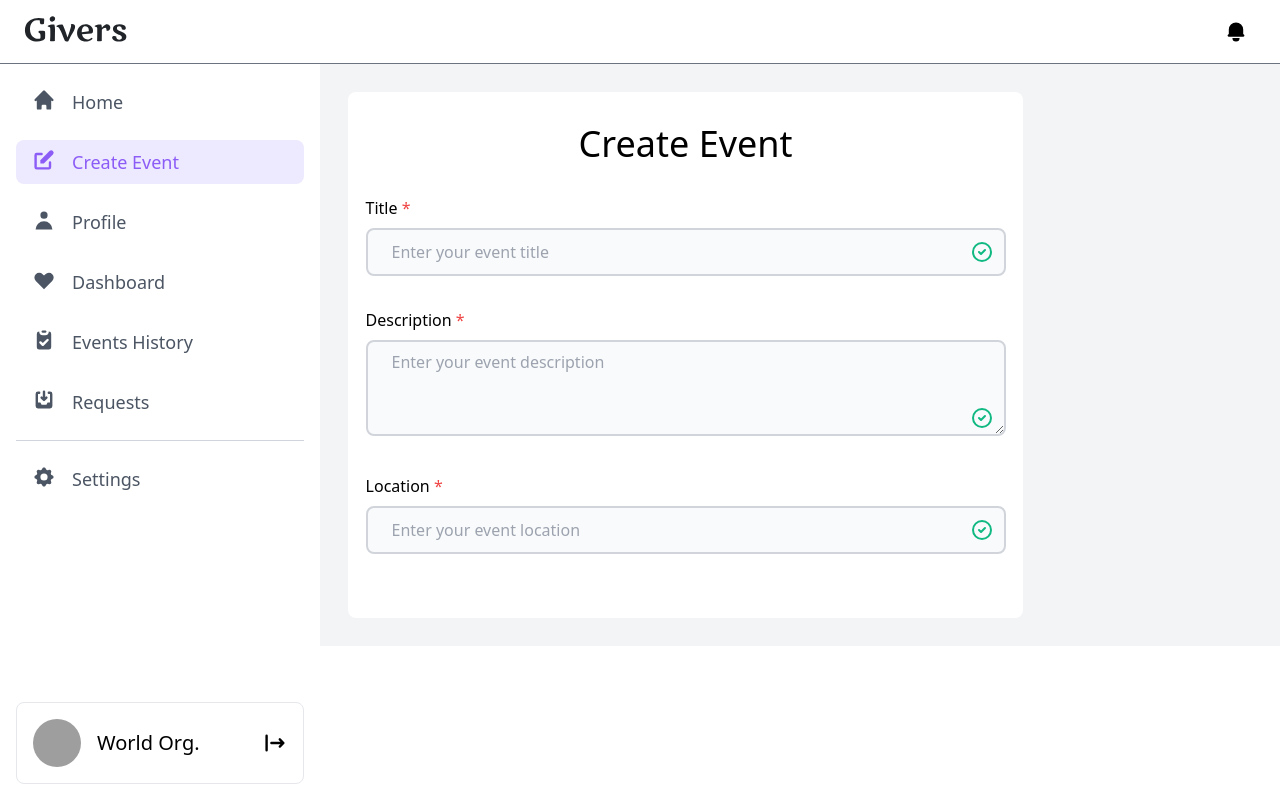
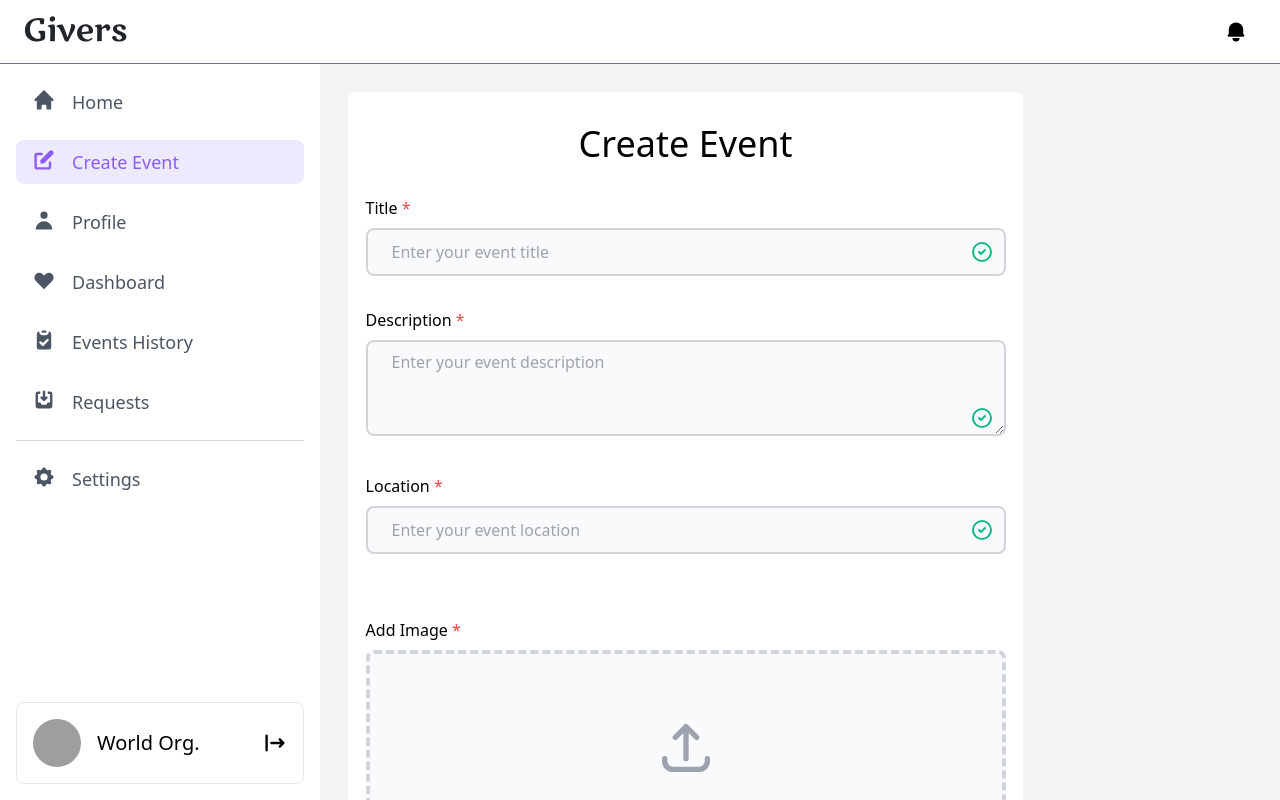
Before and after one commit to Bibek99/givers-frontend, a React (Create React App) app: page /org/create in a window 1280 px wide. Built offline with nearby package versions, Linux system fonts and the light colour scheme; grey boxes are pictures that could not be loaded.

Commit message:
create event form part-2

```diff
--- a/src/components/forms/createEvent/CreateEvent.js
+++ b/src/components/forms/createEvent/CreateEvent.js
@@ -3,6 +3,7 @@ import { useForm } from 'react-hook-form';
 import {
     CheckCircleIcon,
     ExclamationCircleIcon,
+    UploadIcon,
 } from '@heroicons/react/outline';
 
 const CreateEvent = () => {
@@ -143,6 +144,64 @@ const CreateEvent = () => {
                     {/* End Date */}
                     <div></div>
                 </div>
+                {/* End Event Date */}
+
+                {/* For Event Banner */}
+                <div>
+                    <label htmlFor="banner" className="mb-2">
+                        Add Image <span className="text-red-500">*</span>
+                    </label>
+                    <div className="mt-2 flex items-center justify-center">
+                        <div className="bg-gray-50 relative flex flex-col rounded-lg w-full border-4 border-dashed border-gray-300 h-60 group justify-center items-center">
+                            <div className="absolute flex flex-col justify-center items-center space-y-4">
+                                <UploadIcon className="h-16 w-16 text-gray-400" />
+                                <p className="text-gray-400 text-lg">
+                                    Upload a banner image for your event
+                                </p>
+                            </div>
+                            <input
+                                type="file"
+                                name="banner"
+                                className="opacity-0 w-full h-full bg-gray-300"
+                                accept="image/*"
+                                {...register('banner', {
+                                    required: 'Please upload a banner image',
+                                })}
+                            />
+                        </div>
+                    </div>
+                </div>
+                {/* End Event Banner */}
+
+                {/* For User Volunteer toggle */}
+                {/* <div className="flex flex-row space-x-6 items-center">
+                    <div>
+                        <Switch
+                            checked={enabled}
+                            onChange={setEnabled}
+                            className={`${
+                                enabled ? 'bg-purple-500' : 'bg-gray-200'
+                            } transition-all relative inline-flex items-center h-8 rounded-full w-14 focus:outline-none`}
+                        >
+                            <span
+                                className={`${
+                                    enabled ? 'translate-x-7' : 'translate-x-1'
+                                } transition-all inline-block w-6 h-6 transform bg-white rounded-full`}
+                            />
+                        </Switch>
+                    </div>
+                    <p className="text-lg">Can user apply for Volunteers?</p>
+                </div> */}
+                {/* End User Volunteer toggle */}
+
+                <div className="flex flex-row justify-center items-center">
+                    <button
+                        className="mx-auto bg-purple-500 py-3 px-8 text-xl text-white rounded-lg"
+                        type="submit"
+                    >
+                        Create Event
+                    </button>
+                </div>
             </div>
         </div>
     );
```
